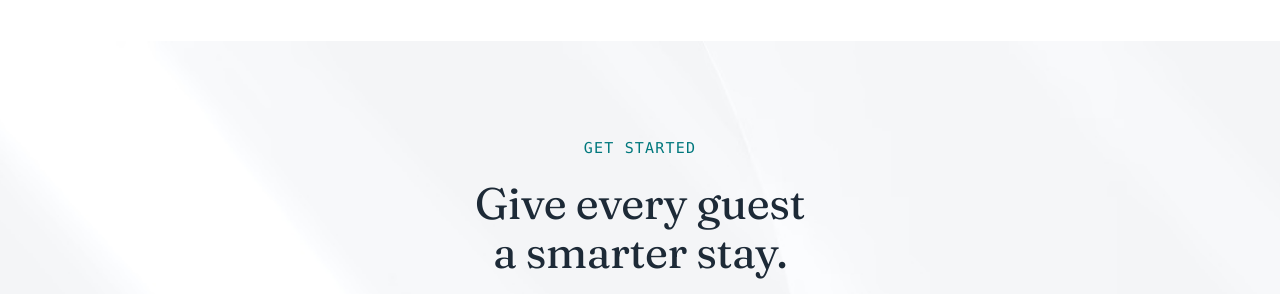
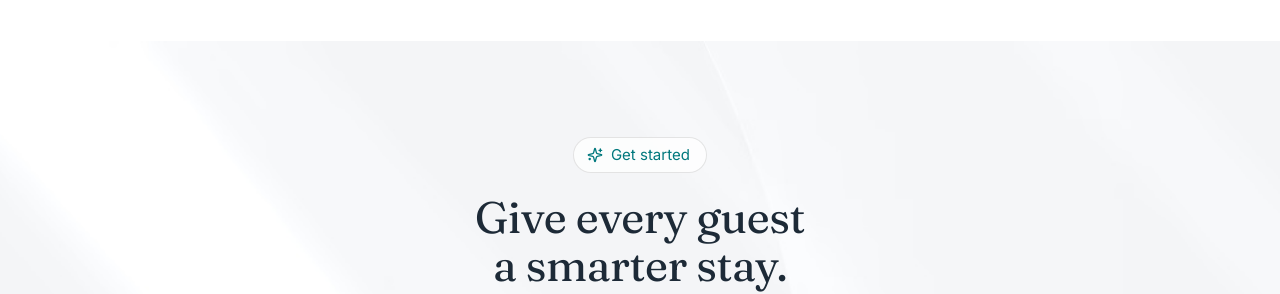
Before and after one commit to abdulrhhkahn/SaraiOS, a Next.js app: page / in a window 1280 px wide. Shown: the part 7080-7374 px from the top of the page. Built offline with nearby package versions, Linux system fonts and the light colour scheme; no server answers.

Commit message:
Add files via upload

```diff
--- a/components/layout/Footer.tsx
+++ b/components/layout/Footer.tsx
@@ -50,7 +50,7 @@ export function Footer() {
           className="-z-10 object-cover object-top"
         />
         <Container className="text-center">
-          <p className="font-mono text-[0.9375rem] tracking-[0.08em] text-cta uppercase">Get started</p>
+          <p className="eyebrow-pill text-cta">Get started</p>
           <FooterCtaCopy />
           <div className="mt-8 flex flex-wrap justify-center gap-2.5">
             <ArrowButton href={primaryCta.href} size="sm">
```
